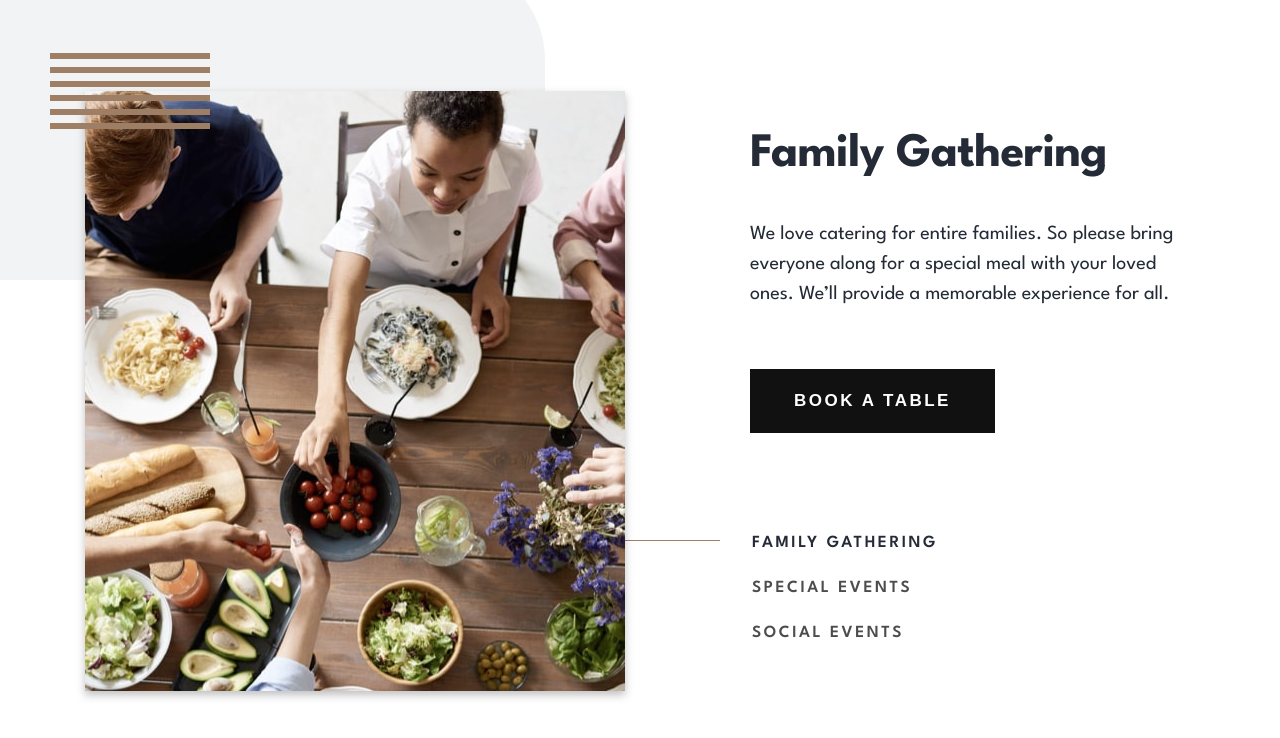
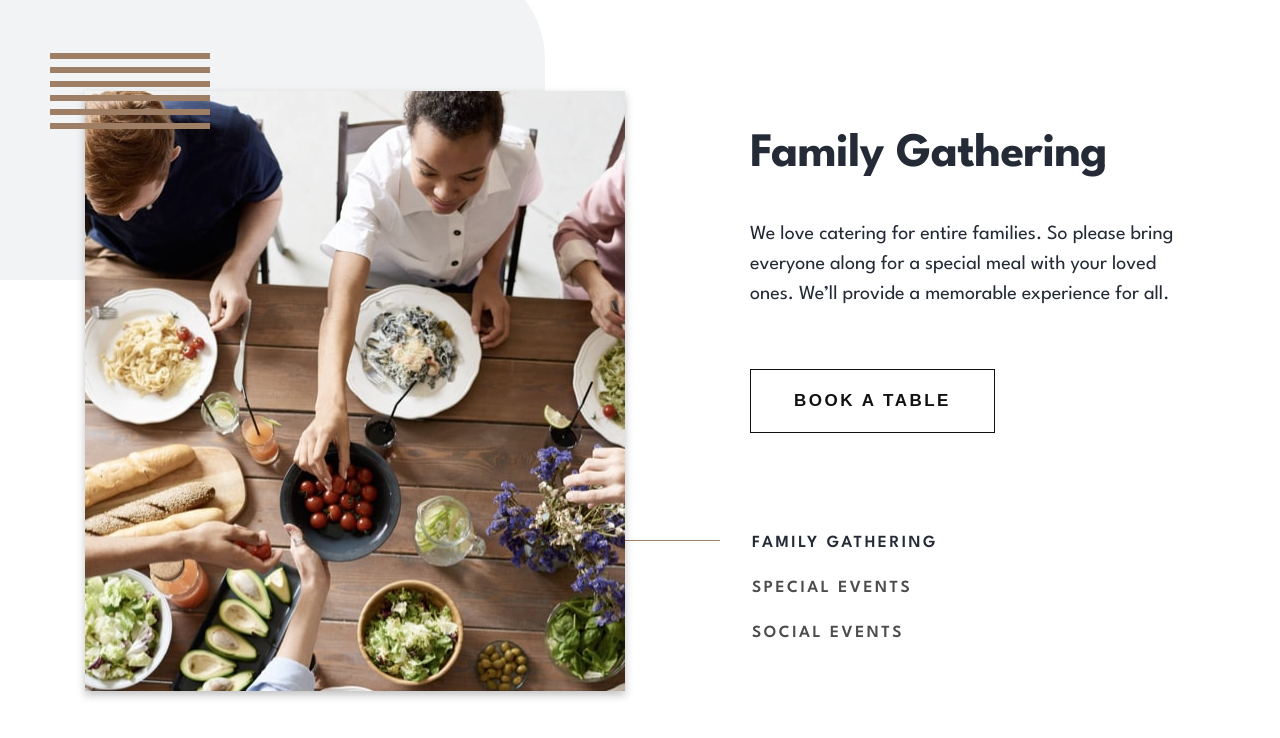
Before and after one commit to adriana-s-c/dine-restaurant-website, a React (Create React App) app: page / in a window 1280 px wide. In both pictures the pointer is over the button 872 px from the left and 3461 px from the top of the page. Shown: the part 3061-3799 px from the top of the page. Built offline with nearby package versions, Linux system fonts and the light colour scheme.

Commit message:
Add Hover over Buttons Styles

```diff
--- a/src/components/HomePage/EventType/index.module.css
+++ b/src/components/HomePage/EventType/index.module.css
@@ -80,6 +80,12 @@
   margin-bottom: 79px;
 }
 
+.button:hover {
+  color: #111111;
+  background-color: #ffffff;
+  border: 1px solid #111111;
+}
+
 .contentBox {
   width: 570px;
   height: 468px;
--- a/src/components/HomePage/Header/index.module.css
+++ b/src/components/HomePage/Header/index.module.css
@@ -54,7 +54,7 @@
   font-size: 20px;
 }
 
-.bookTableButton {
+.button {
   margin-top: 40px;
   width: 245px;
   height: 64px;
@@ -68,3 +68,8 @@
   line-height: 16px;
   float: left;
 }
+
+.button:hover {
+  background-color: #ffffff;
+  color: #111111;
+}
--- a/src/components/HomePage/Header/index.tsx
+++ b/src/components/HomePage/Header/index.tsx
@@ -15,7 +15,7 @@ export function Header() {
             the freshest produce from the comfort of our farmhouse.
           </span>
         </div>
-        <button className={styles.bookTableButton}>Book a table</button>
+        <button className={styles.button}>Book a table</button>
       </div>
     </div>
   );
--- a/src/components/HomePage/ReservationComponent/index.module.css
+++ b/src/components/HomePage/ReservationComponent/index.module.css
@@ -29,6 +29,12 @@
   font-size: 17px;
   line-height: 16px;
   letter-spacing: 2.5px;
+  cursor: pointer;
+}
+
+.button:hover {
+  color: #111111;
+  background-color: #ffffff;
 }
 
 .header {
```
